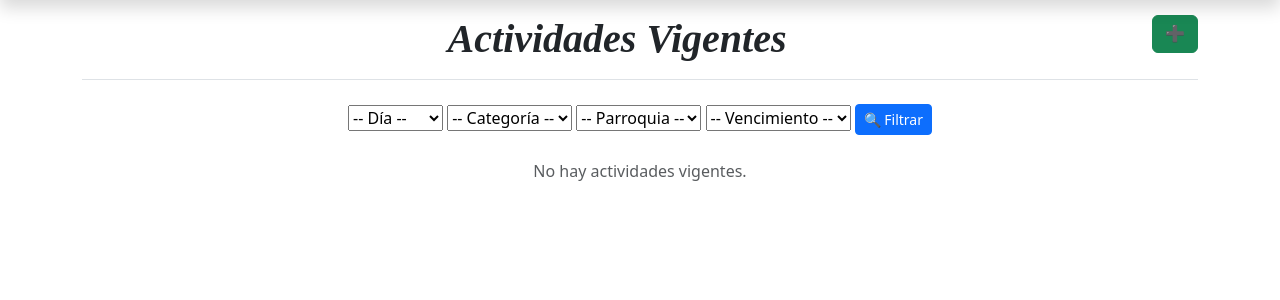
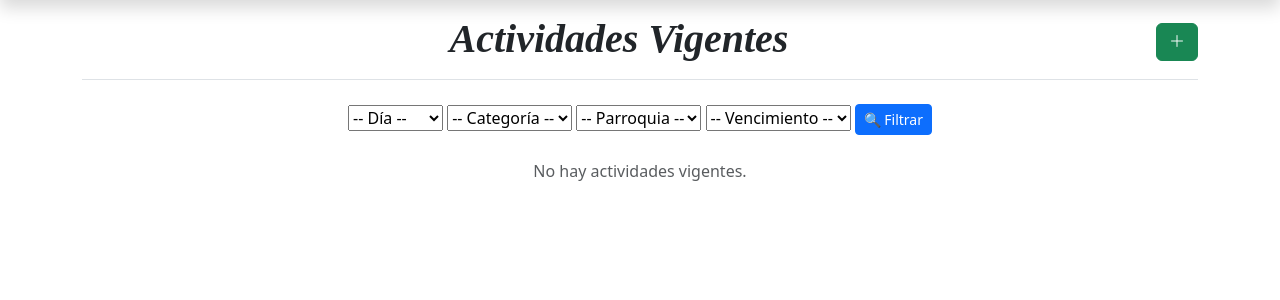
Before and after one commit to PanchoFJF/UCSE-2025-IW-TP-G7-Fornari_Gigon_Pluda, a Django app: page /actividades/ in a window 1280 px wide. Shown: the part 71-371 px from the top of the page. Run offline with Django 5.2, Linux system fonts and the light colour scheme; data that the repository does not hold is empty; some libraries are stand-ins or nearby versions; some web fonts are replaced.

Commit message:
Update actividades (improve design)

```diff
--- a/parroquiaproject/sitio/templates/actividades.html
+++ b/parroquiaproject/sitio/templates/actividades.html
@@ -12,9 +12,9 @@
 <div>
   <h2>
     Actividades Vigentes
-    <button class="btn btn-success mt-2 mt-sm-0 float-end" title="Nueva Actividad"
+    <button class="btn btn-success mt-2 float-end" title="Nueva Actividad"
             data-bs-toggle="modal" data-bs-target="#formActividad">
-      ➕
+        <i class="bi bi-plus-lg"></i>
     </button>
   </h2>
 
@@ -60,7 +60,7 @@
       {% for actividad in actividades %}
         <div class="col-md-6 mb-4">
           <!-- Cada actividad ocupa media fila -->
-          <div class="row g-0 border rounded overflow-hidden flex-md-row shadow-sm h-md-250 position-relative">
+          <div class="row g-0 border rounded overflow-hidden flex-md-row shadow-sm h-md-250 position-relative" style="background-color: #E8E3D0;">
             <div class="col p-4 d-flex flex-column position-static">
               <h3 class="mb-0">{{ actividad.titulo }}</h3>
               <div class="mb-1 text-body-secondary">Fecha: {{ actividad.dia }}</div>
@@ -92,7 +92,7 @@
                     role="img" xmlns="http://www.w3.org/2000/svg">
                   <title>Placeholder</title>
                   <rect width="100%" height="100%" fill="#55595c"></rect>
-                  <text x="50%" y="50%" fill="#eceeef" dy=".3em">Sin Imagen</text>
+                  <text x="30%" y="50%" fill="#eceeef" dy=".3em">Sin Imagen</text>
                 </svg>
               {% endif %}
             </div>
```
